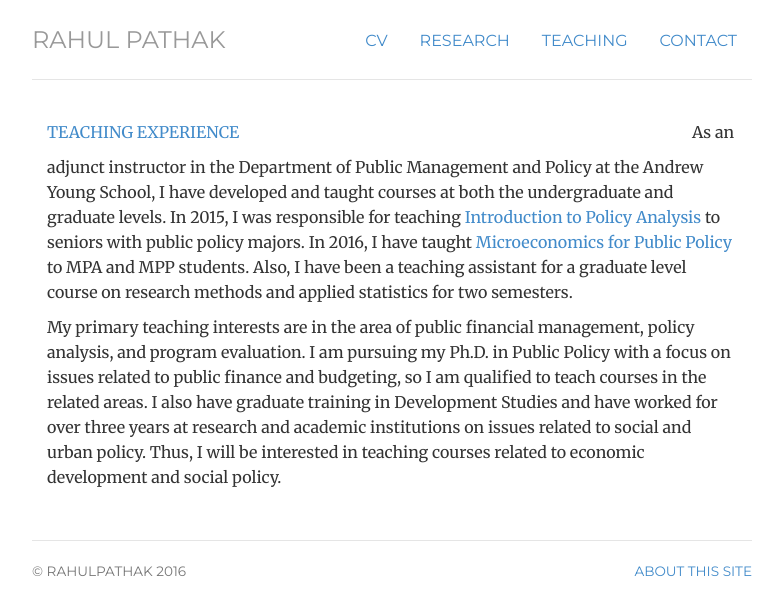
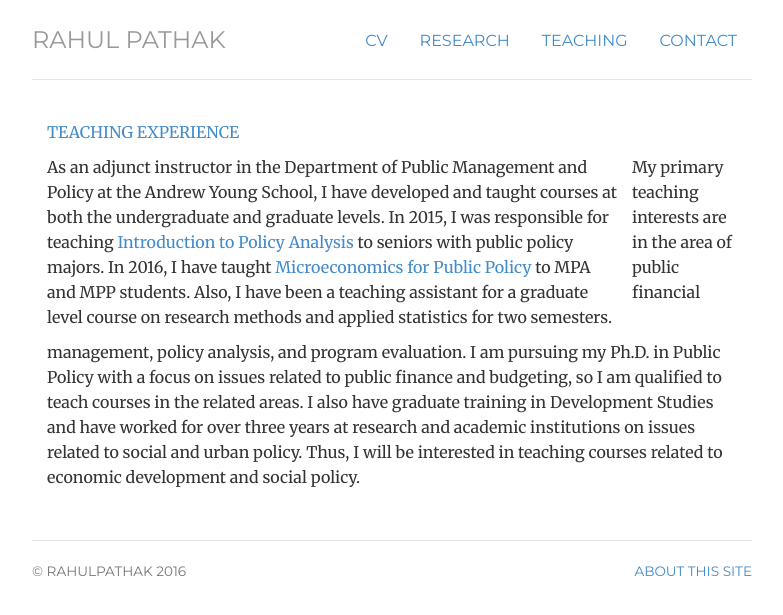
Before and after one commit to pathak-rahul/pathak-rahul.github.io, a Jekyll site: the page built from teaching/index.html, in a window 1280 px wide. Shown: the top 615 px of the page, without its empty margins (248-1031 px from the left). Built offline with Jekyll 4.4.1, drawn with Linux system fonts in a browser that asks for light colours.

Commit message:
Update index.html

```diff
--- a/teaching/index.html
+++ b/teaching/index.html
@@ -4,11 +4,11 @@
 ---
 <!-- <div class="jumbotron"> -->
 <div class="row marketing">
-		<div class="col-sm-11">
+		<div class="col-sm-12">
 
 <p class="text-primary">TEACHING EXPERIENCE</p>
 	</div>
-	<div itemscope itemtype="http://data-vocabulary.org/Person" class="col-sm-12">
+	<div itemscope itemtype="http://data-vocabulary.org/Person" class="col-sm-10">
 <p class-"lead"> As an adjunct instructor in the Department of Public Management and Policy at the Andrew Young School, I have developed and taught courses at both the undergraduate and graduate levels. In 2015, I was responsible for teaching <a href="/files/4061.pdf"> Introduction to Policy Analysis</a> to seniors with public policy majors. In 2016, I have taught <a href="/files/8141.pdf"> Microeconomics for Public Policy</a>  to MPA and MPP students. Also, I have been a teaching assistant for a graduate level course on research methods and applied statistics for two semesters.
 	</div>
 	<div itemscope itemtype="http://data-vocabulary.org/Person" class="col-sm-12">
```
